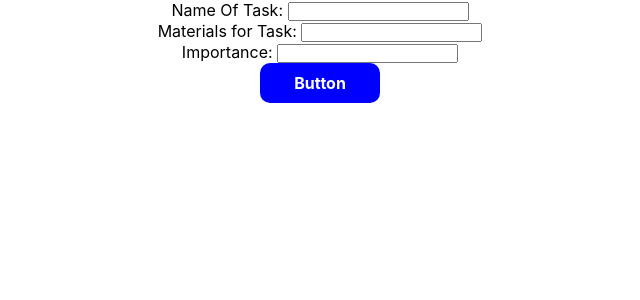
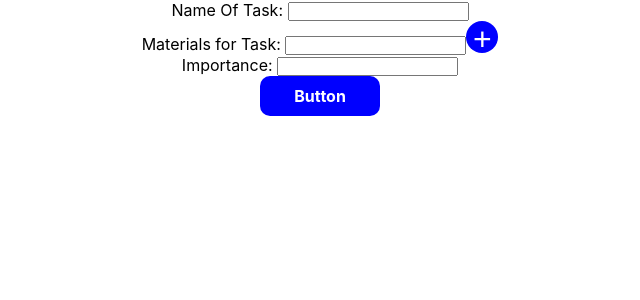
Before and after one commit to CoreyMiller85/home-planner-project, a React (Create React App) app in the folder client/: page /newtask in a window 1280 px wide. Shown: the top 300 px of the page, without its empty margins (320-960 px from the left). Built offline with nearby package versions, Linux system fonts and the light colour scheme.

Commit message:
add basic logic for adding additional materials to task

```diff
--- a/client/src/Component/NewTask.js
+++ b/client/src/Component/NewTask.js
@@ -7,14 +7,16 @@ export default class NewTask extends Component {
     super();
     this.state = {
       title: "",
-      materials: "",
+      materials: [{ name: "" }],
       importance: "",
     };
   }
 
-  handleChange = (e) => {
+  handleMaterialChange = (e) => {
+    const newMaterials = [...this.state.materials];
+    newMaterials[e.target.id].name = e.target.value;
     this.setState({
-      [e.target.name]: e.target.value,
+      materials: newMaterials,
     });
   };
 
@@ -33,6 +35,12 @@ export default class NewTask extends Component {
     this.props.history.push("/");
   };
 
+  handleAddButton = () => {
+    this.setState((prevState) => ({
+      materials: [...prevState.materials, { name: "" }],
+    }));
+  };
+
   render() {
     return (
       <div style={{ textAlign: "center" }}>
@@ -48,12 +56,34 @@ export default class NewTask extends Component {
           </div>
           <div>
             <label htmlFor="materials">Materials for Task: </label>
-            <input
-              type="text"
-              name="materials"
-              onChange={(e) => this.handleChange(e)}
-              value={this.state.materials}
-            />
+            {/* MAP FUNCTION */}
+            {this.state.materials.map((material, idx) => {
+              return (
+                <input
+                  type="text"
+                  name="materials"
+                  id={idx}
+                  onChange={this.handleMaterialChange}
+                  value={this.state.materials[idx].name}
+                />
+              );
+            })}
+
+            <button
+              type="button"
+              style={{
+                background: "blue",
+                borderRadius: "50%",
+                color: "white",
+                border: "none",
+                fontSize: "32px",
+                width: "32px",
+                height: "32px",
+              }}
+              onClick={this.handleAddButton}
+            >
+              +
+            </button>
           </div>
           <div>
             <label htmlFor="importance">Importance: </label>
```
